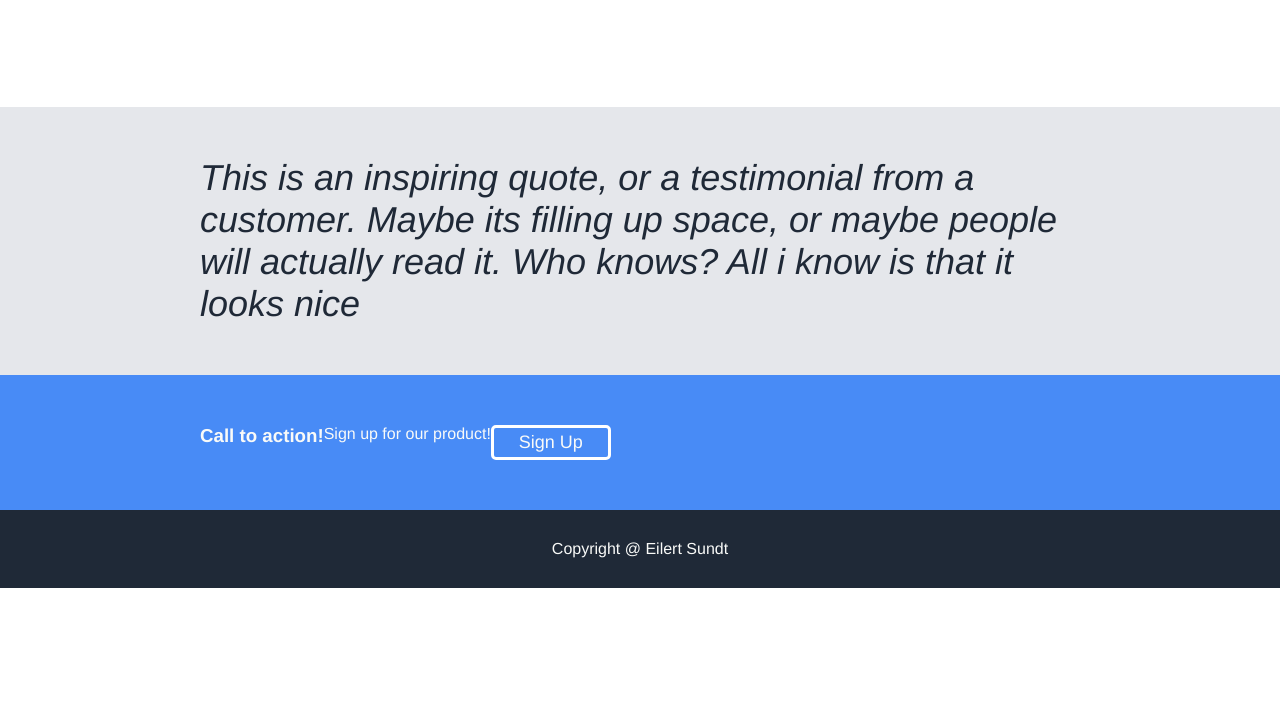
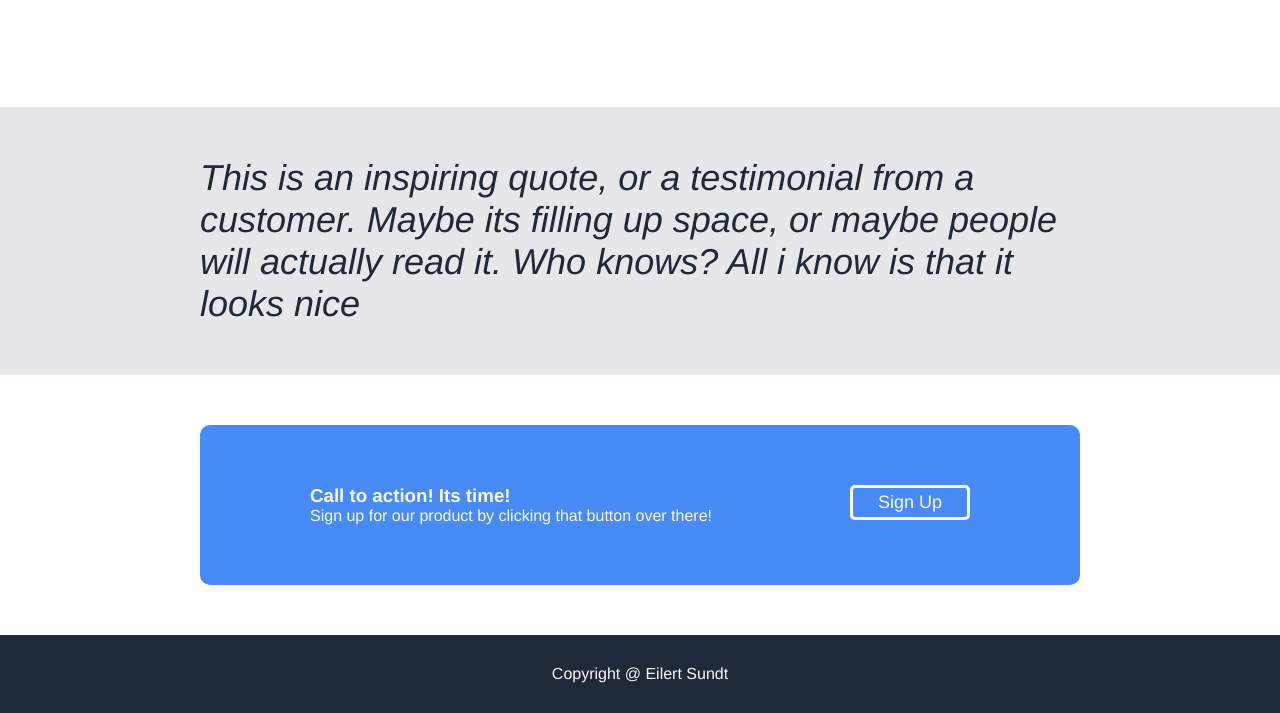
Before and after one commit to eilertsu/odin_landingpage, a plain HTML site: page index.html in a window 1280 px wide. Shown: the part 716-1429 px from the top of the page. Before the commit the page ends 1304 px from the top, so only its background shows below. Drawn offline with Linux system fonts and the light colour scheme.

Commit message:
fix layout of cta section

```diff
--- a/index.html
+++ b/index.html
@@ -53,12 +53,16 @@
         </div>
     </div>
     <div class="quote">
-        <i>This is an inspiring quote, or a testimonial from a customer. Maybe its filling up space, or maybe people will actually read it. Who knows? All i know is that it looks nice</i>
+        <em>This is an inspiring quote, or a testimonial from a customer. Maybe its filling up space, or maybe people will actually read it. Who knows? All i know is that it looks nice</em>
     </div>
-    <div class="cta">
-            <h3>Call to action!</h3>
-            <p>Sign up for our product!</p>
-            <button style="border: 3px solid white;">Sign Up</button>
+    <div class="cta_section">
+        <span class="cta">
+            <span class="cta_text">
+                <h3>Call to action! Its time!</h3>
+                <p>Sign up for our product by clicking that button over there!</p>
+            </span>
+            <button>Sign Up</button>
+        </span>
     </div>
 </main>
 
--- a/stylesheet.css
+++ b/stylesheet.css
@@ -26,7 +26,7 @@ footer{
     justify-content: center;
 }
 
-/*general styling relating header*/
+/*styling relating header*/
 header{
     display: flex;
     flex-direction: column;
@@ -53,7 +53,7 @@ header{
 }
 
 
-/* general styling for hero*/
+/*styling for hero*/
 .hero{
     display: flex;
     flex-direction: row;
@@ -85,7 +85,7 @@ header{
 
 
 
-/* general styling for info-section */
+/*styling for info-section */
 .info{
     display: flex;
     flex-direction: column;
@@ -120,18 +120,29 @@ header{
 }
 
 
-/*general styling for quote section*/
+/*styling for quote section*/
 .quote{
     background-color: #E5e7eb;
     font-size: 36px;
-    font-style: "light italic";
     color: #1f2937;
 }
 
 
-/* general styling for call to action*/
+/*styling for call to action*/
 .cta{
     display: flex;
     background-color: #488bf6;
     color: #F9FAF8;
+    padding: 60px;
+    border-radius: 10px;
 }
+
+.cta_text{
+    flex: 1;
+    margin-left: 50px;
+}
+
+.cta > button{
+    border: 3px solid white;
+    margin-right: 50px;
+}
```
